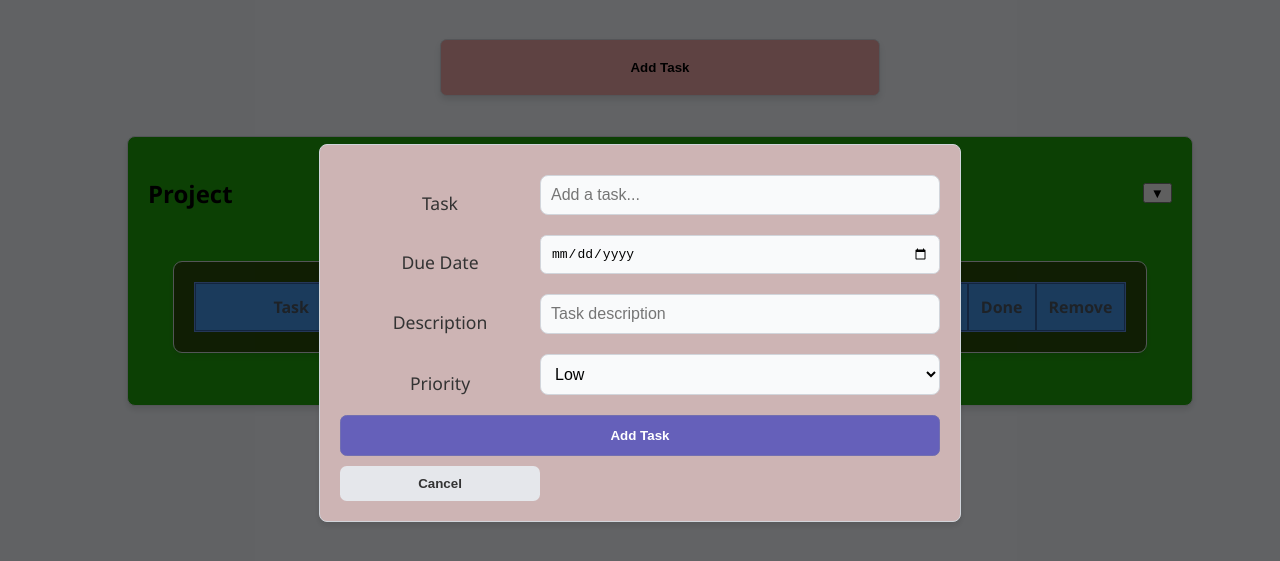
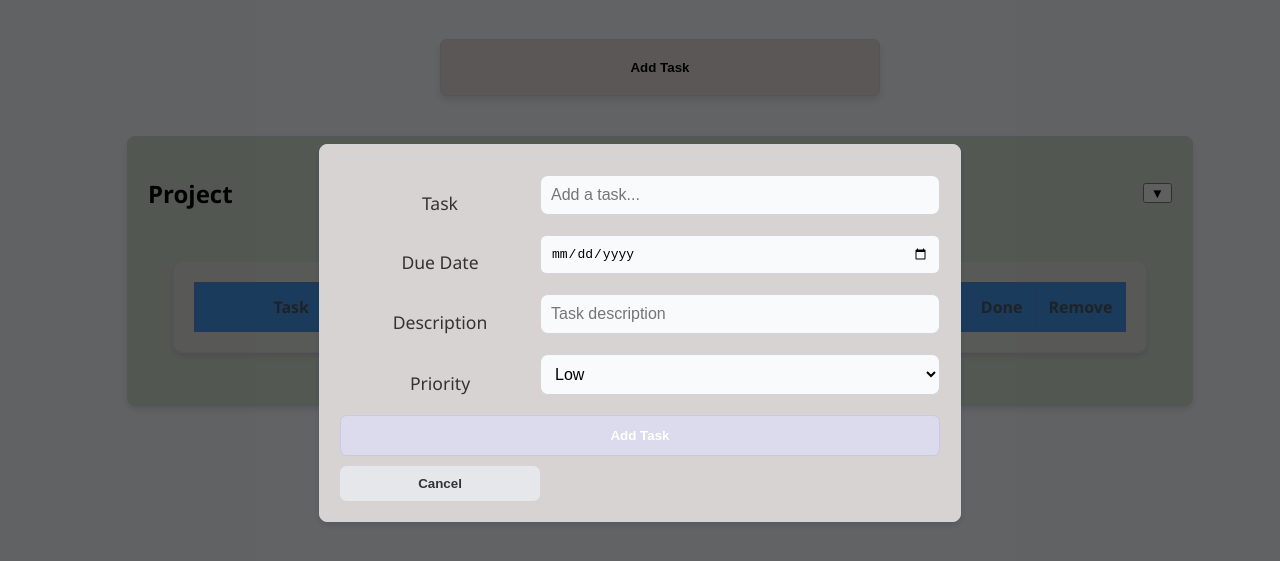
Before and after one commit to Anil-Gollapalli/todo-list, a website built with webpack: page index.html in a window 1280 px wide. Both pictures are taken after a click on the button "Add Task". Shown: the part 67-628 px from the top of the page. Built offline with nearby package versions, Linux system fonts and the light colour scheme.

Commit message:
Safe commit message

```diff
--- a/src/style.css
+++ b/src/style.css
@@ -21,7 +21,7 @@ body {
     max-width: 440px;
     margin: 20px 0;
     padding: 20px;
-    background-color: #eba5a5; /* White background */
+    background-color: #e7dada; /* White background */
     border: 1px solid #d1d5db; /* Light gray border */
     border-radius: 0.5em;
     font-weight: 700;
@@ -34,7 +34,7 @@ body {
     width: 80%;
     margin: 20px 0;
     padding: 20px;
-    background-color: #1fa10b;
+    background-color: #d1dbcf;
     border: 1px solid #d1d5db;
     border-radius: 0.5em;
     font-weight: 700;
@@ -71,7 +71,7 @@ form {
     grid-template-columns: 1fr 2fr;
     margin: 15% auto;
     padding: 20px;
-    background-color: #cdb4b4;
+    background-color: #d8d3d3;
     border: 1px solid #d1d5db;
     border-radius: 0.5em;
     box-shadow: 0 4px 6px rgba(0, 0, 0, 0.1);
@@ -101,7 +101,7 @@ form {
 }
 
 .tasks_container_show:hover::-webkit-scrollbar-thumb {
-    background-color: #5cc02b; /* Blue scrollbar thumb for modern look */
+    background-color: #e4f1de; /* Blue scrollbar thumb for modern look */
 }
 
 select, input[type="text"], input[type="date"] {
@@ -123,9 +123,9 @@ label {
 button[type="submit"] {
     padding: 12px;
     margin: 10px 0;
-    border: 1px solid #726fb0; /* Purple border */
+    border: 1px solid #c9c8dc; /* Purple border */
     border-radius: 0.5em;
-    background-color: #6560ba; /* Purple background */
+    background-color: #dcdbee; /* Purple background */
     color: #ffffff; /* White text for contrast */
     cursor: pointer;
     grid-column: span 2;
@@ -134,7 +134,7 @@ button[type="submit"] {
 }
 
 button[type="submit"]:hover {
-    background-color: #a49ee7; /* Darker purple on hover */
+    background-color: #b7b5cb; /* Darker purple on hover */
 }
 
 table {
@@ -143,7 +143,7 @@ table {
     width: 95%;
     margin: 20px auto;
     padding: 20px;
-    background-color: #284c09;
+    background-color: #dde0da;
     border-radius: 0.5em;
     box-shadow: 0 4px 6px rgba(0, 0, 0, 0.1);
     font-weight: 700;
@@ -158,7 +158,7 @@ tr {
 
 th, td {
     padding: 12px;
-    border: 1px solid #305c9c;
+    border: 1px solid #4e89e1;
     text-align: center;
 }
 
```
